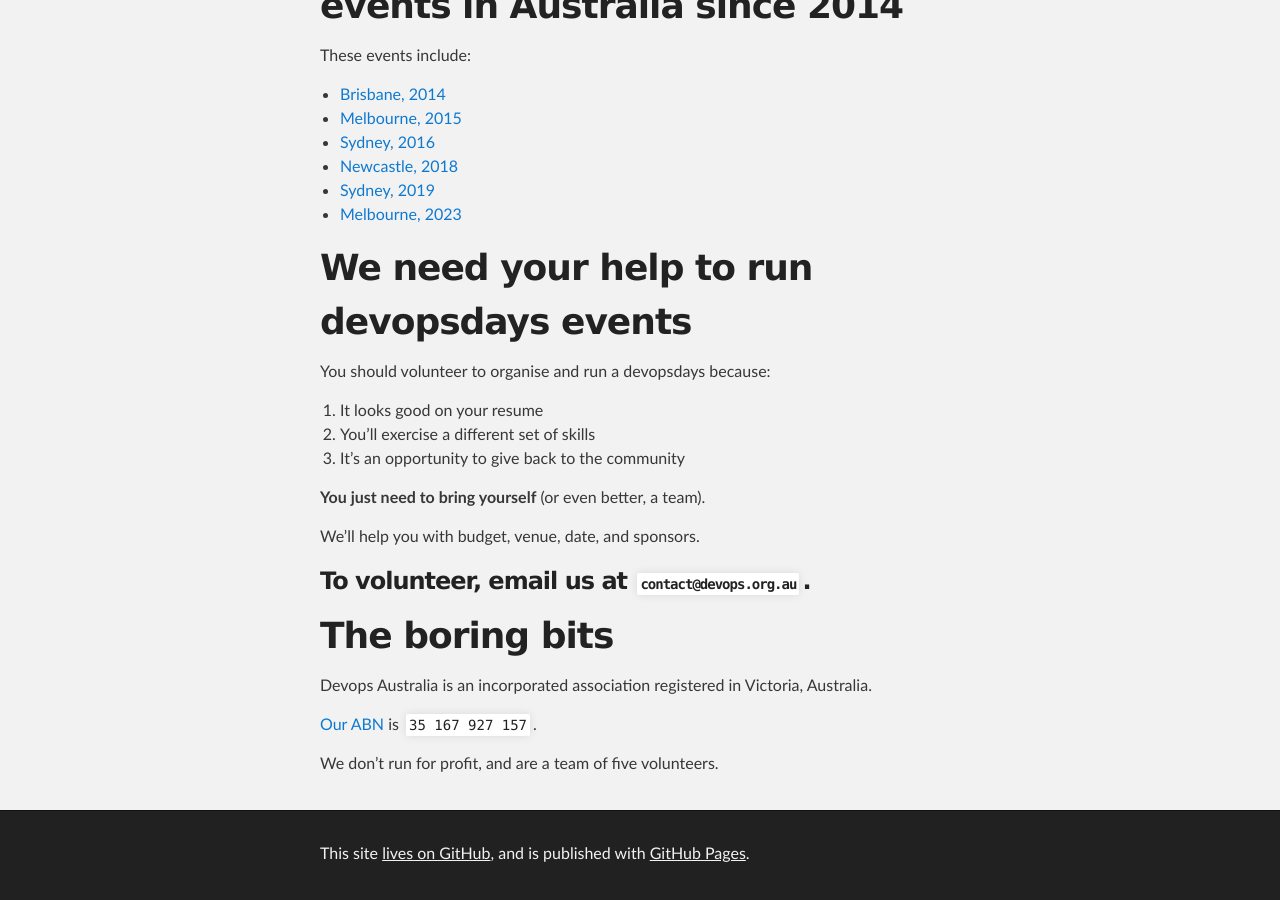
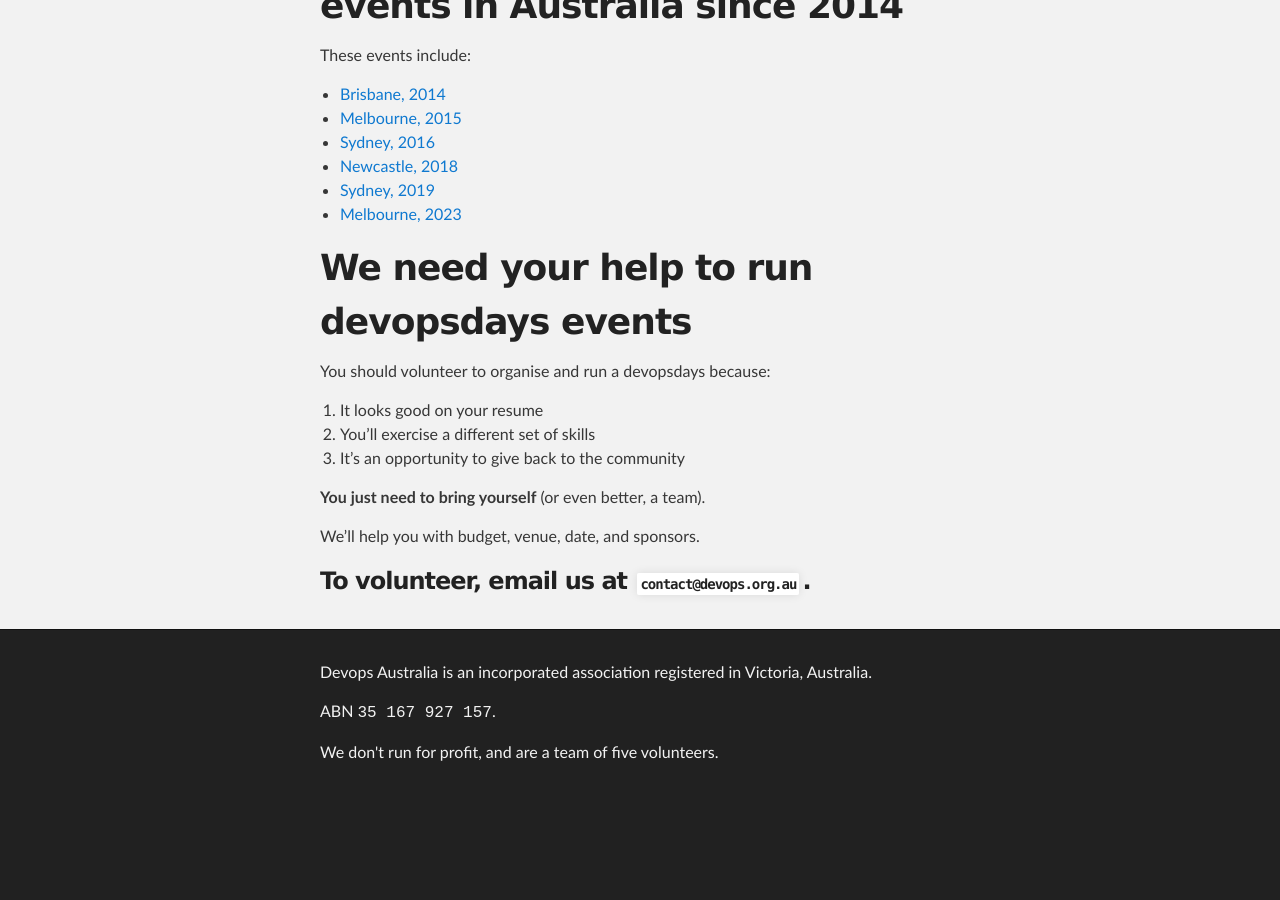
Before and after one commit to devopsaustralia/devops.org.au, a Jekyll site: the page built from index.md, in a window 1280 px wide and 900 px high, scrolled down 765 px. Built offline with Jekyll 4.4.1, drawn with Linux system fonts in a browser that asks for light colours; our own code applies the rules of GitHub Pages for plain Markdown files; after the commit the page ends 1564 px from its top, so only the background shows below that.

Commit message:
Move boring bits into the footer

```diff
--- a/_layouts/default.html
+++ b/_layouts/default.html
@@ -38,8 +38,13 @@
     <div id="footer_wrap" class="outer">
       <footer class="inner">
         <p>
-          This site <a href="{{ site.github.repository_url }}">lives on GitHub</a>,
-          and is published with <a href="https://pages.github.com">GitHub Pages</a>.
+          Devops Australia is an incorporated association registered in Victoria, Australia.
+        </p>
+        <p>
+          ABN <span style="font-family: monospace">35 167 927 157</span>.
+        </p>
+        <p>
+        We don't run for profit, and are a team of five volunteers.
         </p>
       </footer>
     </div>
--- a/index.md
+++ b/index.md
@@ -41,11 +41,3 @@ You should volunteer to organise and run a devopsdays because:
 We’ll help you with budget, venue, date, and sponsors.
 
 ### To volunteer, email us at `contact@devops.org.au`.
-
-# The boring bits
-
-Devops Australia is an incorporated association registered in Victoria, Australia.
-
-[Our ABN](https://abr.business.gov.au/ABN/View?abn=35167927157) is `35 167 927 157`.
-
-We don't run for profit, and are a team of five volunteers.
```
